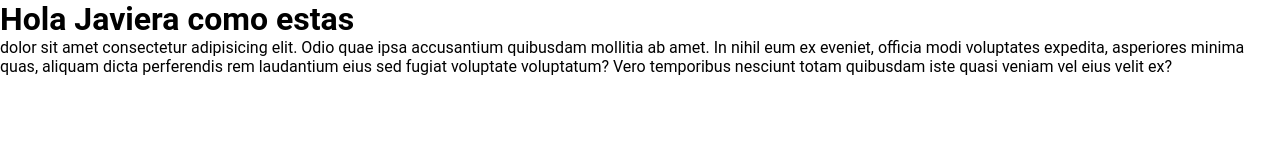
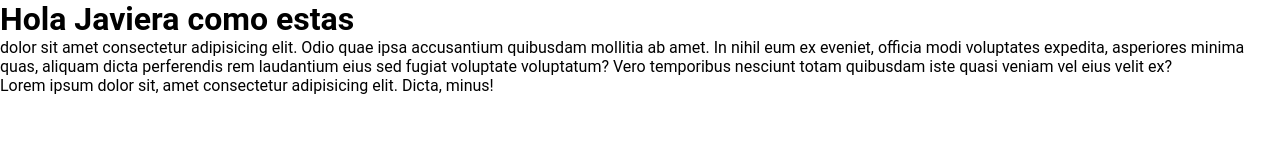
Before and after one commit to SebastianMellado/Proyectofinal, a plain HTML site: page javiera.html in a window 1280 px wide. Drawn offline with Linux system fonts and the light colour scheme.

Commit message:
Se actualizo pagina javiera

```diff
--- a/javiera.html
+++ b/javiera.html
@@ -10,5 +10,6 @@
 <body>
     <h1>Hola Javiera como estas </h1>
     <p> dolor sit amet consectetur adipisicing elit. Odio quae ipsa accusantium quibusdam mollitia ab amet. In nihil eum ex eveniet, officia modi voluptates expedita, asperiores minima quas, aliquam dicta perferendis rem laudantium eius sed fugiat voluptate voluptatum? Vero temporibus nesciunt totam quibusdam iste quasi veniam vel eius velit ex?</p>
+    <div>Lorem ipsum dolor sit, amet consectetur adipisicing elit. Dicta, minus!</div>
 </body>
 </html>
```
